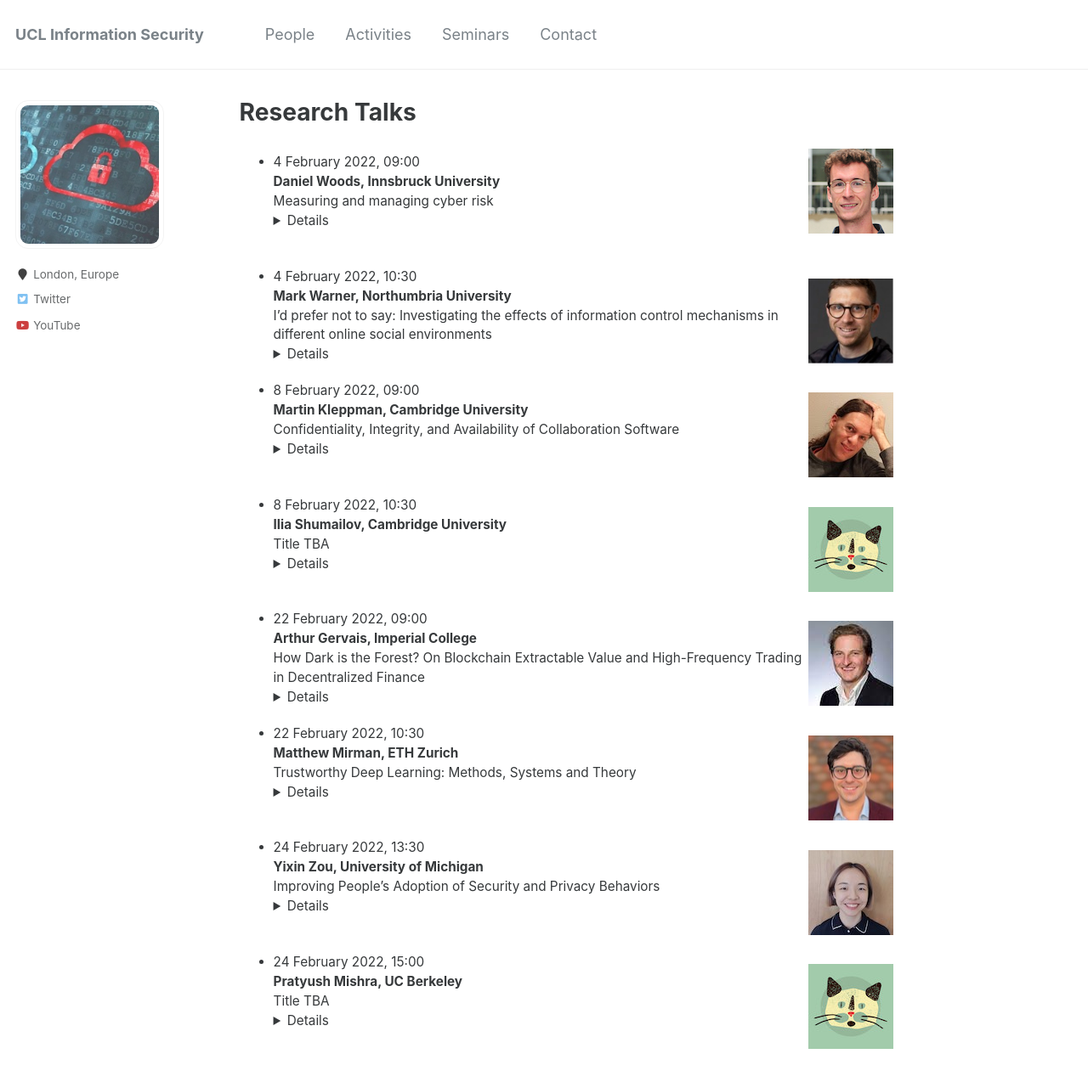
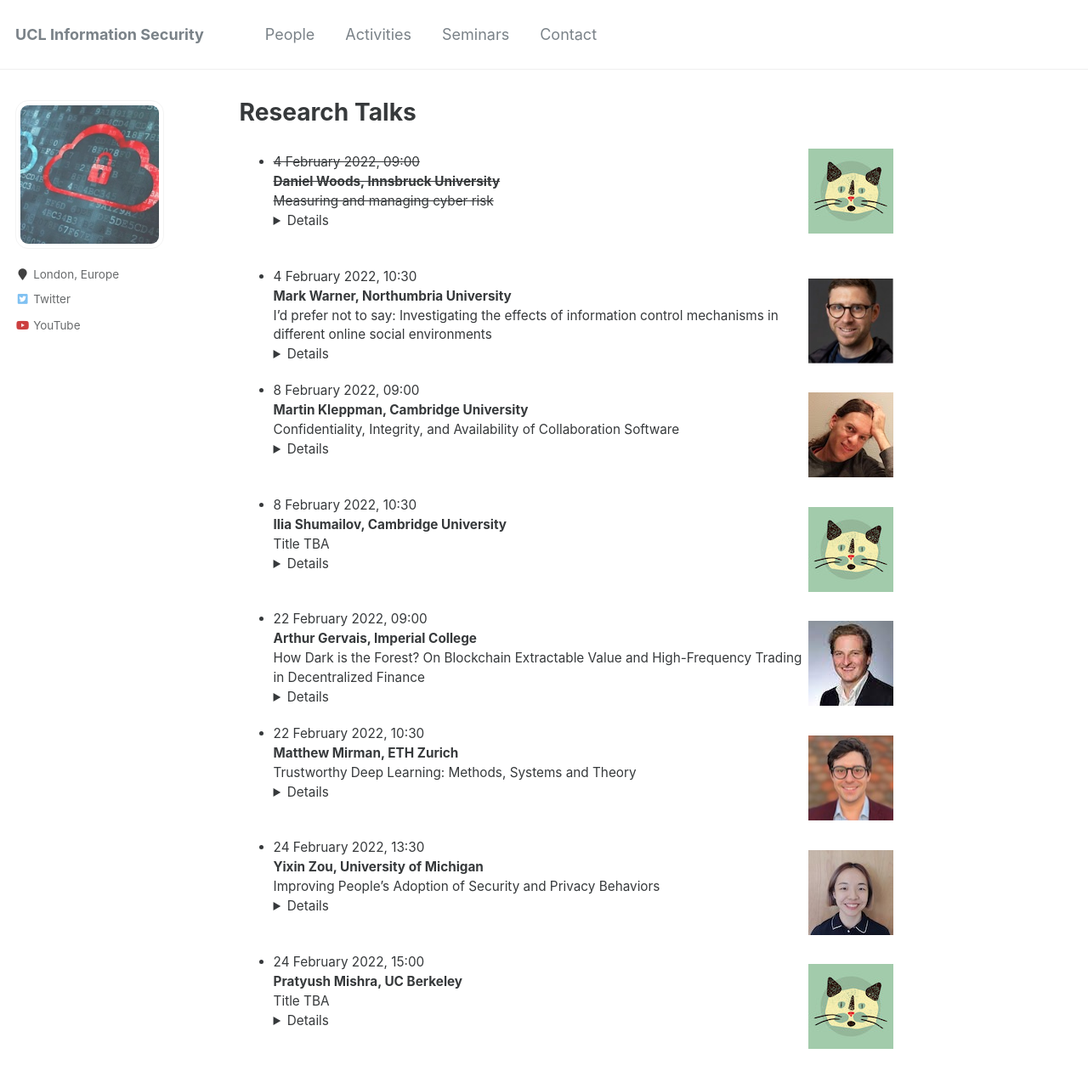
Before and after one commit to uclisec/uclisec.github.io, a Jekyll site: the page built from _pages/research-talks.md, in a window 1280 px wide and 1282 px high. Shown: the top 1274 px of the window at 85% size. Built offline with Jekyll 4.4.1, drawn with Linux system fonts in a browser that asks for light colours.

Commit message:
daniel cancel

```diff
--- a/_pages/research-talks.md
+++ b/_pages/research-talks.md
@@ -4,10 +4,10 @@ permalink: /xyz/facrestalks22/
 layout: single
 ---
 
-<img src="../../images2/daniel.jpg" style="float:right;width:100px;height:100px;margin-top:15px">
-- 4 February 2022, 09:00
-**Daniel Woods, Innsbruck University**
-Measuring and managing cyber risk <details>**Abstract:** Improving cybersecurity across society requires more than just designing secure systems, we must also understand the evidence base and incentive structure that leads firms to adopt secure solutions. This talk begins with a systematisation of 30 years of quantitative cyber risk research.  I then present an approach to estimating the risk and size of cyber losses that involves reverse engineering insurance prices.  I also present ongoing work trying to quantify software security via 0-day exploit prices.  The second part of the talk presents evidence about how insurers and lawyers are fundamentally changing how firms respond to cyber incidents.
+<img src="../../images2/cat.jpg" style="float:right;width:100px;height:100px;margin-top:15px">
+- ~~4 February 2022, 09:00~~
+~~**Daniel Woods, Innsbruck University**~~
+~~Measuring and managing cyber risk~~ <details>**Abstract:** Improving cybersecurity across society requires more than just designing secure systems, we must also understand the evidence base and incentive structure that leads firms to adopt secure solutions. This talk begins with a systematisation of 30 years of quantitative cyber risk research.  I then present an approach to estimating the risk and size of cyber losses that involves reverse engineering insurance prices.  I also present ongoing work trying to quantify software security via 0-day exploit prices.  The second part of the talk presents evidence about how insurers and lawyers are fundamentally changing how firms respond to cyber incidents.
 <br>**Bio:** Daniel Woods is currently a Marie Curie Fellow at the University of Innsbruck in the Austrian Alps.  He received his PhD from the University of Oxford's computer science department, during which he visited the University of Tulsa as a Fulbright scholar.  He received an MSci in mathematics from the University of Bristol.<br>
 <br>**Home Page**: [https://informationsecurity.uibk.ac.at/people/daniel-woods/](https://informationsecurity.uibk.ac.at/people/daniel-woods/)<br>
 <br>**Google Scholar**: [https://scholar.google.com/citations?user=Vbr7JG4AAAAJ&hl=en](https://scholar.google.com/citations?user=Vbr7JG4AAAAJ&hl=en)<br>
```
